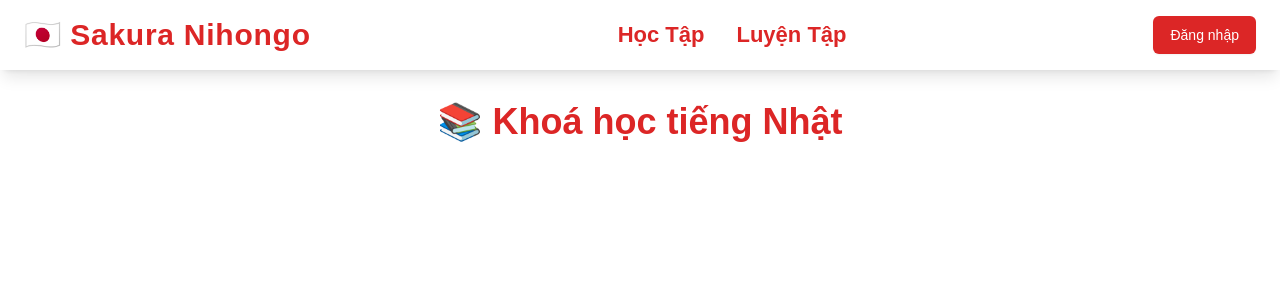
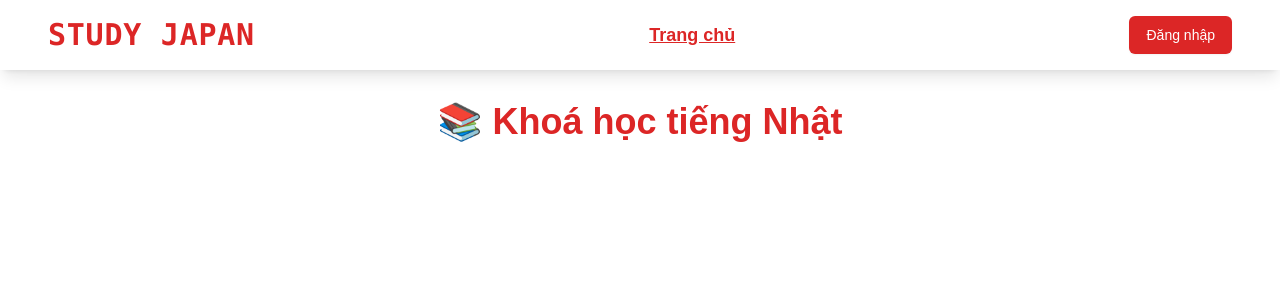
Before and after one commit to Tien2003deptrai/FRONTEND-CAP2-STUDY_JAPAN, a React (Vite) app: page / in a window 1280 px wide. Shown: the top 300 px of the page. Built offline with nearby package versions, Linux system fonts and the light colour scheme.

Commit message:
menu header

```diff
--- a/src/components/header/Header.jsx
+++ b/src/components/header/Header.jsx
@@ -1,6 +1,7 @@
 import useAuthStore from '@/store/useAuthStore'
 import { Avatar, Menu, MenuDropdown, MenuTarget } from '@mantine/core'
 import { Link } from 'react-router-dom'
+import MenuHeader from '../menu-header/MenuHeader'
 
 function Header() {
   const { user, logout } = useAuthStore()
@@ -12,30 +13,17 @@ function Header() {
 
   return (
     <header className="sticky top-0 left-0 w-full bg-white text-primary shadow-lg py-4 z-50">
-      <div className="container mx-auto flex justify-between items-center px-6">
+      <div className="mx-auto flex justify-between items-center px-12">
         <div>
-          <Link
+          <a
             to="/"
-            className="text-3xl font-extrabold tracking-wide flex items-center"
+            className="font-mono text-3xl font-extrabold tracking-wide flex items-center"
           >
-            <span className="mr-2">🇯🇵</span> Sakura Nihongo
-          </Link>
+            STUDY JAPAN
+          </a>
         </div>
 
-        <nav className="hidden md:flex space-x-8 text-lg font-medium">
-          <Link
-            to="/courses"
-            className="hover:text-gray-100 transition text-[22px] font-semibold duration-300"
-          >
-            Học Tập
-          </Link>
-          <Link
-            to="/community"
-            className="hover:text-gray-100 transition text-[22px] font-semibold duration-300"
-          >
-            Luyện Tập
-          </Link>
-        </nav>
+        <MenuHeader />
 
         <div className="flex items-center space-x-4">
           {user?._id ? (
--- /dev/null
+++ b/src/components/menu-header/MenuHeader.jsx
@@ -0,0 +1,40 @@
+import useAuthStore from '@/store/useAuthStore'
+import { NavLink, useLocation } from 'react-router-dom'
+
+function MenuHeader() {
+  const location = useLocation()
+  const { user } = useAuthStore()
+
+  const isActive = (path) => {
+    return path === '/'
+      ? location.pathname === '/'
+      : location.pathname.startsWith(path)
+  }
+
+  const menuItems = [
+    { label: 'Trang chủ', path: '/' },
+    { label: 'Quản lý khóa học', path: '/teacher', role: 'teacher' },
+    { label: 'Khóa học của bạn', path: '/student', role: 'student' },
+    { label: 'Admin', path: '/admin', role: 'admin' },
+  ]
+
+  return (
+    <nav className="hidden md:flex space-x-8 text-lg font-medium">
+      {menuItems
+        .filter((item) => !item.role || user?.roles === item.role)
+        .map((item) => (
+          <NavLink
+            key={item.label}
+            to={item.path}
+            className={`hover:text-gray-600 transition font-semibold duration-150 ${
+              isActive(item.path) ? 'underline text-primary' : ''
+            }`}
+          >
+            {item.label}
+          </NavLink>
+        ))}
+    </nav>
+  )
+}
+
+export default MenuHeader
--- a/src/route/ProtectedRoute.jsx
+++ b/src/route/ProtectedRoute.jsx
@@ -1,23 +1,11 @@
 import { useAuthStore } from '@/store/useAuthStore'
-import { useLocation } from 'react-router-dom'
 
-const ProtectedRoute = ({ element, allowedRoles }) => {
+const ProtectedRoute = ({ element, allowedRole }) => {
   const { isAuthenticated, user } = useAuthStore()
-  const location = useLocation()
 
-  //   if (
-  //     !isAuthenticated ||
-  //     user?.roles.length === 0 ||
-  //     !user?.roles.some((r) => allowedRoles.includes(r))
-  //   ) {
-  //     return (
-  //       <Navigate
-  //         to="/not-allowed"
-  //         replace
-  //         state={{ prevUrl: location.pathname }}
-  //       />
-  //     )
-  //   }
+  if (!isAuthenticated || user?.roles !== allowedRole) {
+    return <Navigate to="/not-allowed" replace />
+  }
 
   return element
 }
```
